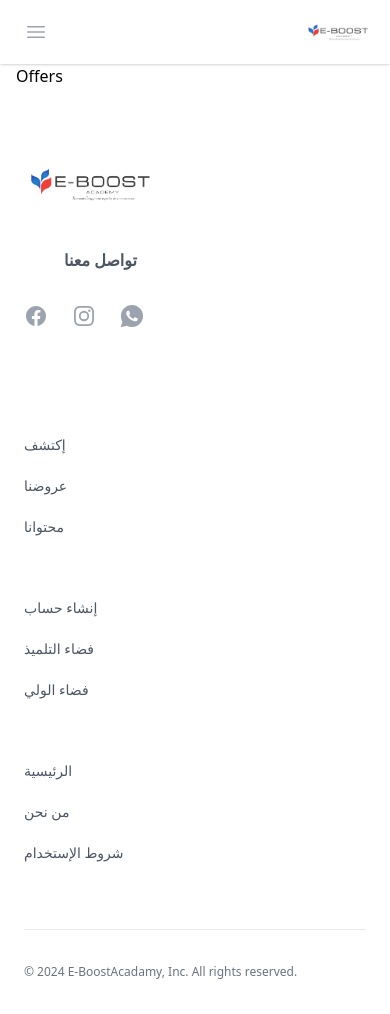
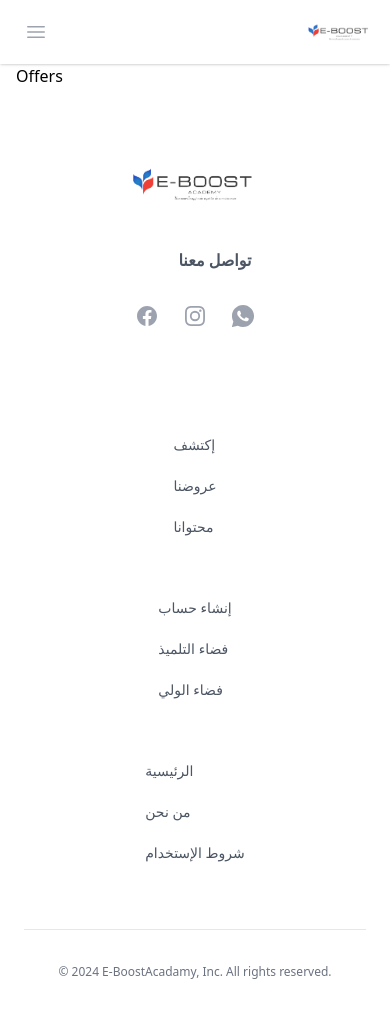
Before and after one commit to LaithFerjeoui/e-boostacademy, a React (Vite) app: page /offers in a window 390 px wide. Built offline with nearby package versions, Linux system fonts and the light colour scheme.

Commit message:
fixed footer

```diff
--- a/src/Components/Footer.jsx
+++ b/src/Components/Footer.jsx
@@ -68,12 +68,15 @@ export default function Footer() {
     <footer className="bg-white" aria-labelledby="footer-heading">
       <div className="mx-auto max-w-7xl px-6 pb-8 pt-16 sm:pt-24 lg:px-8 lg:pt-32 m">
         <div className="xl:grid xl:grid-cols-3 xl:gap-8">
-          <div className="space-y-8">
-            <img className="h-16" src={logo} alt="e-boostAcademy" />
-            <p className="text-md font-bold leading-6 text-gray-600 ml-10">
+          <div className="space-y-8 mx-auto">
+            <img className="h-16 mx-auto" src={logo} alt="e-boostAcademy" />
+            <div className="flex justify-center">
+                <p className="text-md font-bold leading-6 text-gray-600 ml-10 ">
               تواصل معنا
             </p>
-            <div className="flex space-x-6">
+            </div>
+
+            <div className="flex justify-center space-x-6">
               {navigation.social.map((item) => (
                 <a
                   key={item.name}
@@ -87,8 +90,8 @@ export default function Footer() {
             </div>
           </div>
           <div className="mt-16 grid grid-cols-1 md:grid-cols-2 xl:grid-cols-3 gap-8 xl:col-span-2 xl:mt-0">
-            <div className="md:col-span-2 xl:col-span-1">
-              <div className="mt-10 md:mt-0">
+            <div className="md:col-span-2 xl:col-span-1 mx-auto">
+              <div className="mt-10 md:mt-0 ">
                 <ul role="list" className="mt-6 space-y-4">
                   {navigation.support.map((item) => (
                     <li key={item.name}>
@@ -103,7 +106,7 @@ export default function Footer() {
                 </ul>
               </div>
             </div>
-            <div className="md:col-span-1">
+            <div className="md:col-span-1 mx-auto">
               <ul role="list" className="mt-6 space-y-4">
                 {navigation.company.map((item) => (
                   <li key={item.name}>
@@ -117,7 +120,7 @@ export default function Footer() {
                 ))}
               </ul>
             </div>
-            <div className="md:col-span-1">
+            <div className="md:col-span-1 mx-auto">
               <ul role="list" className="mt-6 space-y-4">
                 {navigation.legal.map((item) => (
                   <li key={item.name}>
@@ -133,7 +136,7 @@ export default function Footer() {
             </div>
           </div>
         </div>
-        <div className="mt-16 border-t border-gray-900/10 pt-8 sm:mt-20 lg:mt-24">
+        <div className="mt-16 border-t border-gray-900/10 pt-8 sm:mt-20 lg:mt-24 text-center">
           <p className="text-xs leading-5 text-gray-500">
             &copy; 2024 E-BoostAcadamy, Inc. All rights reserved.
           </p>
```
